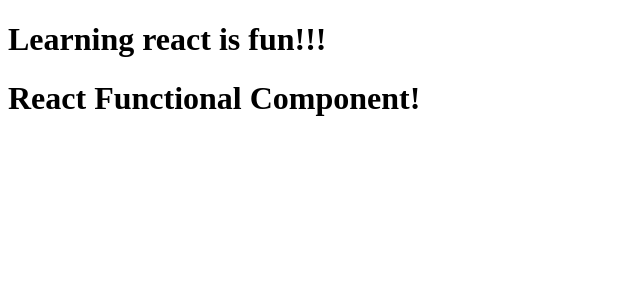
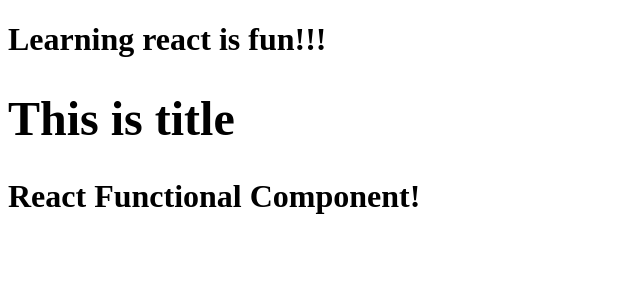
Before and after one commit to Santhoshmahanthi123/namaste-react, a React (Vite) app: page / in a window 1280 px wide. Shown: the top 300 px of the page, without its empty margins (0-640 px from the left). Built offline with nearby package versions, Linux system fonts and the light colour scheme.

Commit message:
Adding element to component using curly braces

```diff
--- a/App.js
+++ b/App.js
@@ -5,6 +5,9 @@ const jsxHeading = <h1 className="head">Namaste React...</h1>;
 // functional component
 const Title = () => <h1 className="head"> Learning react is fun!!!</h1>;
 
+// element
+
+const title = <h1>This is title</h1>;
 const HeadingComponent2 = () => {
   return <h1 className="body">React Functional Component!</h1>;
 };
@@ -12,6 +15,7 @@ const HeadingComponent2 = () => {
 const HeadingComponent = () => (
   <div id="container">
     <Title />
+    <h2>{title}</h2>
     <h1 className="head">React Functional Component!</h1>
   </div>
 );
```
